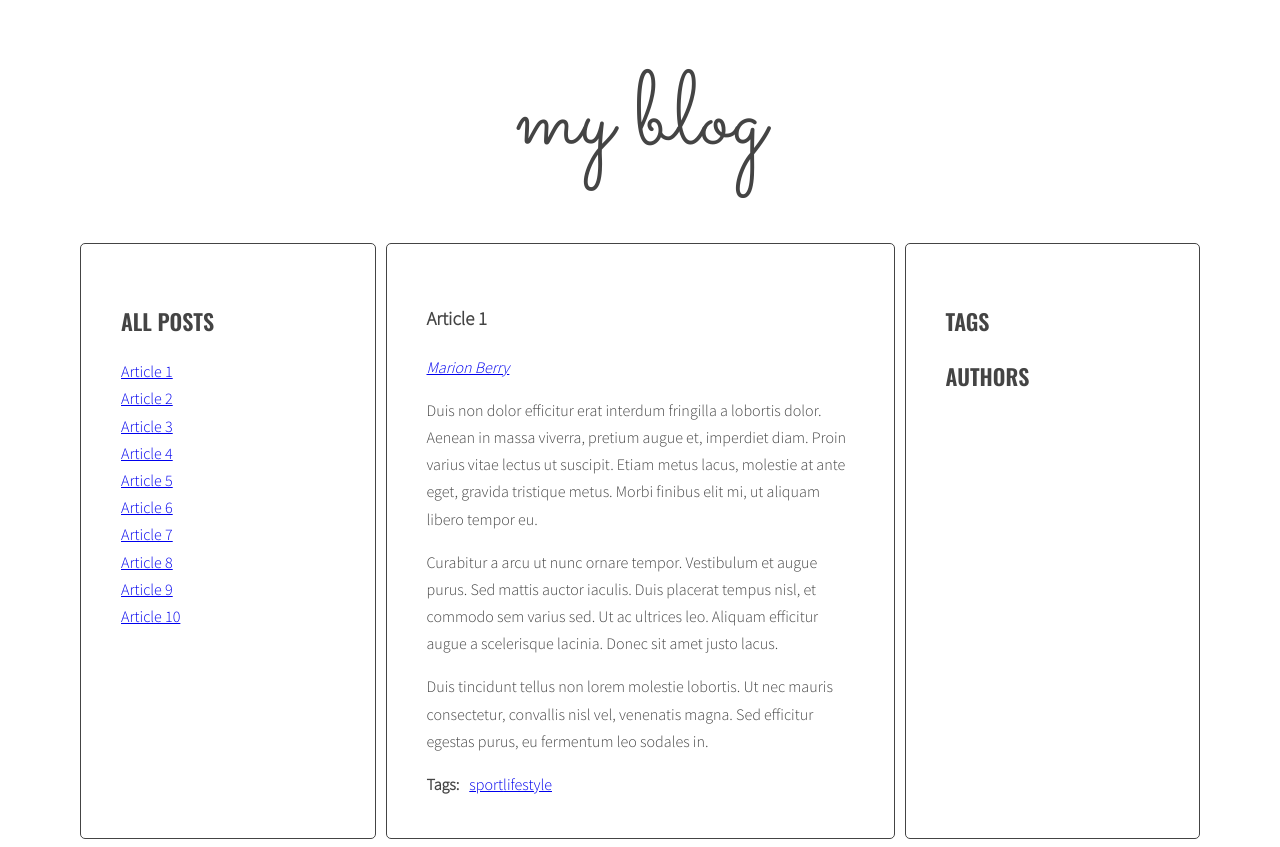
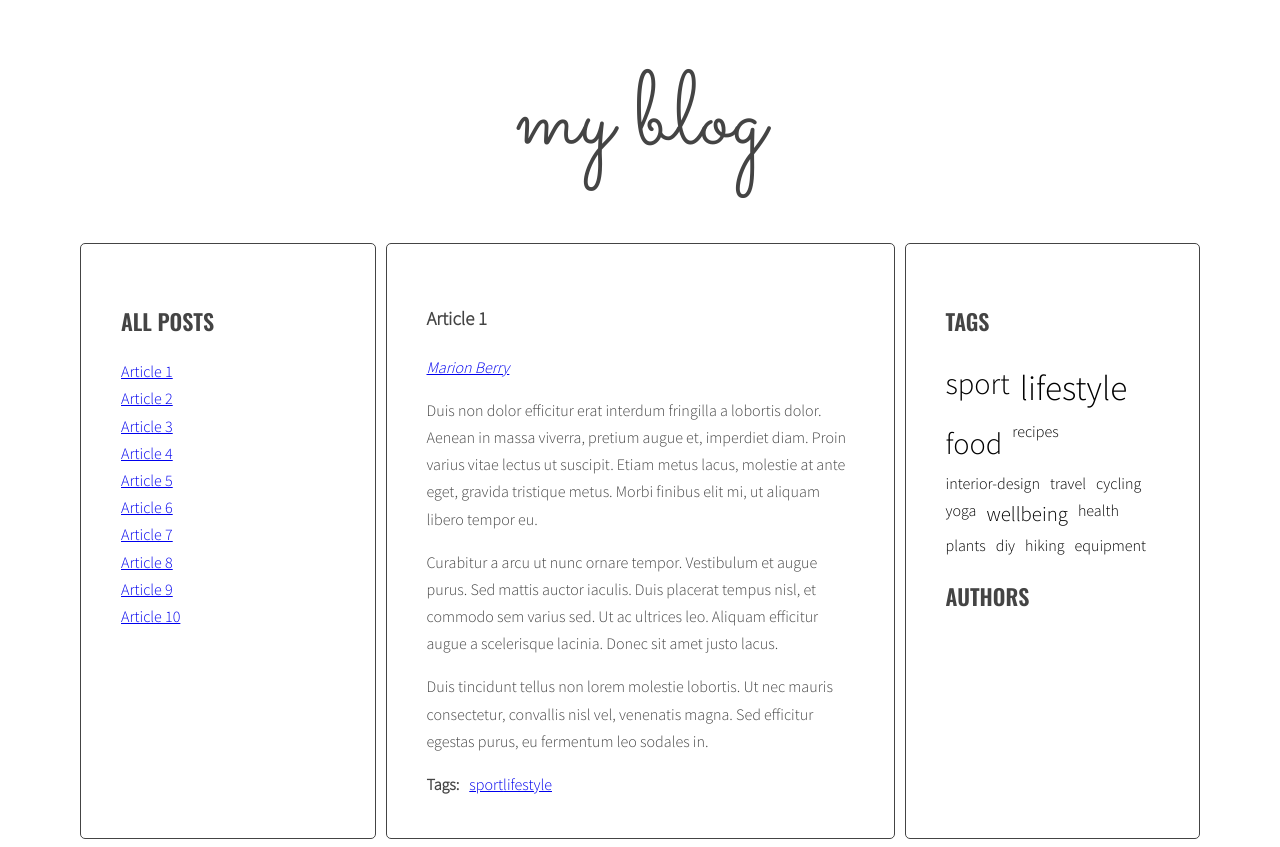
Before and after one commit to lapivoinerouge/javascript-blog, a website: page index.html in a window 1280 px wide. Drawn offline with nearby package versions, Linux system fonts and the light colour scheme.

Commit message:
Switch from tag list to tag cloud

```diff
--- a/js/script.js
+++ b/js/script.js
@@ -5,7 +5,10 @@
     optTitleSelector = '.post-title',
     optTitleListSelector = '.titles',
     optArticleTagsSelector = '.post-tags .list',
-    optArticleAuthorSelector = '.post-author';
+    optArticleAuthorSelector = '.post-author',
+    optTagsListSelector = '.tags.list',
+    optCloudClassCount = 5,
+    optCloudClassPrefix = 'tag-size-';
 
   const titleClickHandler = function(event) {
     event.preventDefault();
@@ -56,7 +59,29 @@
 
   generateTitleLinks();
 
+  const calculateTagsParams = function(tags) {
+
+    const params = {
+      min: 999999,
+      max: 0
+    };
+
+    for (let tag in tags) {
+      params.max = Math.max(tags[tag], params.max);
+      params.min = Math.min(tags[tag], params.min);
+    }
+
+    return params;
+  };
+
+  const calculateTagClass = function(count, params) {
+    return optCloudClassPrefix + Math.floor( ( (count - params.min) / (params.max - params.min) ) * (optCloudClassCount - 1) + 1 );
+  };
+
   const generateTags = function() {
+    /* [NEW] create a new variable allTags with an empty object */
+    let allTags = {};
+
     /* find all articles */
     const articles = document.querySelectorAll('article');
 
@@ -75,12 +100,38 @@
         const tagHtml = '<li><a href="#tag-' + tag + '">' + tag + '</a></li>';
         /* add generated code to html variable */
         html += tagHtml;
+
+        /* [NEW] check if this link is NOT already in allTags */
+        if (!allTags[tag]) {
+          /* [NEW] add tag to allTags object */
+          allTags[tag] = 1;
+        } else {
+          allTags[tag]++;
+        }
       /* END LOOP: for each tag */
       }
       /* insert HTML of all the links into the tags wrapper */
       tagWrapper.innerHTML = html;
       /* END LOOP: for every article: */
     }
+    /* [NEW] find list of tags in right column */
+    const tagList = document.querySelector(optTagsListSelector);
+
+    const tagsParams = calculateTagsParams(allTags);
+
+    /* [NEW] create variable for all links HTML code */
+    let allTagsHTML = '';
+
+    /* [NEW] START LOOP: for each tag in allTags: */
+    for(let tag in allTags) {
+      /* [NEW] generate code of a link and add it to allTagsHTML */
+      const tagLinkHTML = '<li><a href="#tag-' + tag + '" class="' + calculateTagClass(allTags[tag], tagsParams) + '">' + tag + '</a></li> ';
+      allTagsHTML += tagLinkHTML;
+      /* [NEW] END LOOP: for each tag in allTags: */
+    }
+
+    /*[NEW] add HTML from allTagsHTML to tagList */
+    tagList.innerHTML = allTagsHTML;
   };
 
   generateTags();
--- a/sass/style.scss
+++ b/sass/style.scss
@@ -122,3 +122,36 @@ body {
     margin: 0 10px 0 0;
   }
 }
+
+/* Tags */
+a[class^="tag-size-"] {
+  text-decoration: none;
+  color: #000000;
+}
+
+ul.tags {
+  display: flex;
+  flex-direction: row;
+  flex-wrap: wrap;
+  column-gap: 10px;
+}
+
+.tag-size-1 {
+  font-size: 1em;
+}
+
+.tag-size-2 {
+  font-size: 1.3em;
+}
+
+.tag-size-3 {
+  font-size: 1.6em;
+}
+
+.tag-size-4 {
+  font-size: 1.9em;
+}
+
+.tag-size-5 {
+  font-size: 2.2em;
+}
```
Also changed, not shown: css/style.css, 1 other file.
